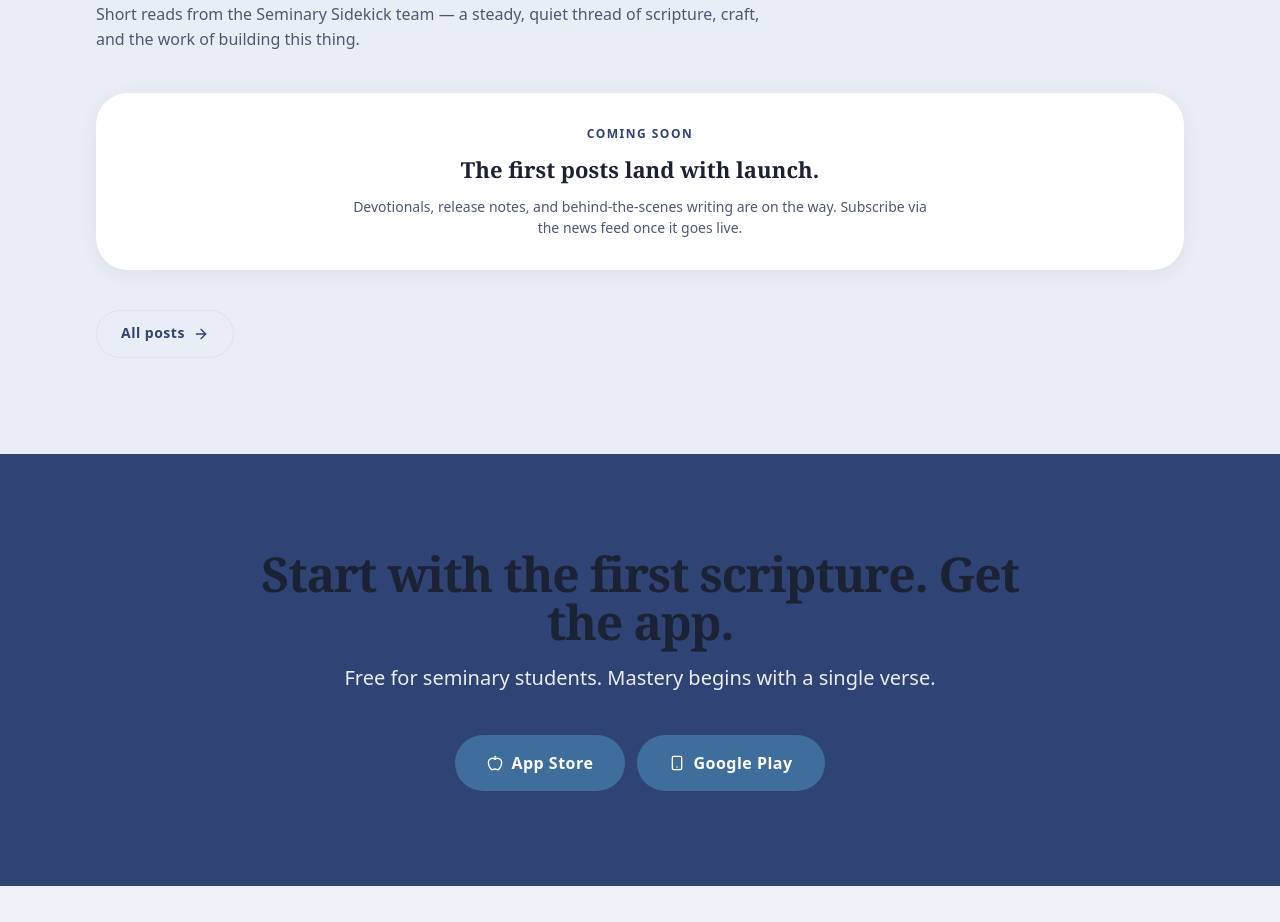
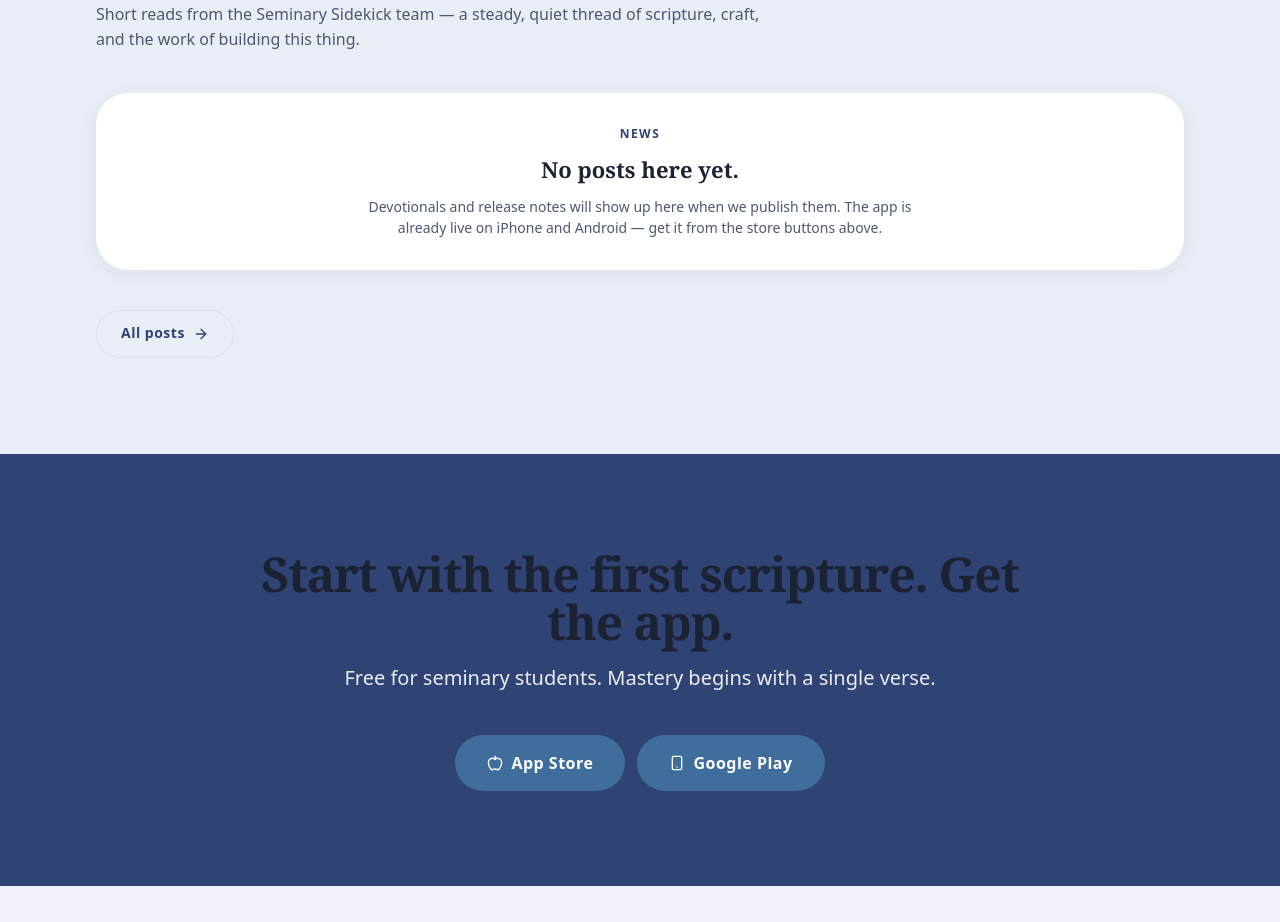
Before and after one commit to sophomorica/seminary-sidekick, a SvelteKit app: page / in a window 1280 px wide. Shown: the part 7280-8202 px from the top of the page. Built offline with nearby package versions, Linux system fonts and the light colour scheme.

Commit message:
update: clear remaining pre-launch news + Android CTA copy
What's new empty state no longer says posts land with launch.
Removed the "Coming to Android" fallback string from StoreButtons.

Co-authored-by: Patrick Lamoureux <sophomorica@users.noreply.github.com>

```diff
--- a/src/lib/components/brand/StoreButtons.svelte
+++ b/src/lib/components/brand/StoreButtons.svelte
@@ -51,7 +51,7 @@
 			class="inline-flex items-center gap-2 rounded-full bg-surface-container-high px-5 py-3 text-label-lg text-on-surface-variant"
 		>
 			<Smartphone aria-hidden="true" />
-			Coming to Android
+			Coming soon
 		</span>
 	{/if}
 </div>
--- a/src/lib/components/sections/NewsPreview.svelte
+++ b/src/lib/components/sections/NewsPreview.svelte
@@ -69,13 +69,12 @@
 					at the same elevation a real post card would.
 				-->
 				<div class="card lg:col-span-3 text-center">
-					<p class="eyebrow">Coming soon</p>
-					<h3 class="font-serif text-headline-lg text-on-surface">
-						The first posts land with launch.
-					</h3>
+					<p class="eyebrow">News</p>
+					<h3 class="font-serif text-headline-lg text-on-surface">No posts here yet.</h3>
 					<p class="mt-3 mx-auto max-w-xl text-body-md text-on-surface-variant">
-						Devotionals, release notes, and behind-the-scenes writing are on the way.
-						Subscribe via the news feed once it goes live.
+						Devotionals and release notes will show up here when we publish them. The
+						app is already live on iPhone and Android — get it from the store buttons
+						above.
 					</p>
 				</div>
 			{:else}
--- a/src/lib/config/store.ts
+++ b/src/lib/config/store.ts
@@ -21,7 +21,7 @@ export const ANDROID_URL = 'https://play.google.com/store/apps/details?id=com.se
 /**
  * Android is live on Google Play (package com.seminarysidekick.app).
  * Keep true. If ever flipped false, StoreButtons shows a non-link
- * "Coming to Android" pill instead of the Play Store CTA.
+ * "Coming soon" pill instead of the Play Store CTA.
  */
 export const ANDROID_AVAILABLE = true;
 
--- a/src/routes/news/+page.svelte
+++ b/src/routes/news/+page.svelte
@@ -42,11 +42,11 @@
 	{#if posts.length === 0}
 		<!-- Graceful empty state — on-brand, useful, hopeful. Critical while content/news/ is empty. -->
 		<div class="card mx-auto max-w-2xl text-center">
-			<p class="eyebrow">Coming soon</p>
+			<p class="eyebrow">News</p>
 			<h2 class="font-serif text-display-sm">No posts yet</h2>
 			<p class="mt-3 text-body-lg text-on-surface-variant">
-				The first post — launch notes plus a special devotional — is on the way. The app is
-				already live on the App Store and Google Play.
+				Devotionals and release notes will land here when we publish them. Meanwhile the app
+				is live on the App Store and Google Play.
 			</p>
 
 			<div class="mt-8 flex flex-col sm:flex-row items-center justify-center gap-3">
```
